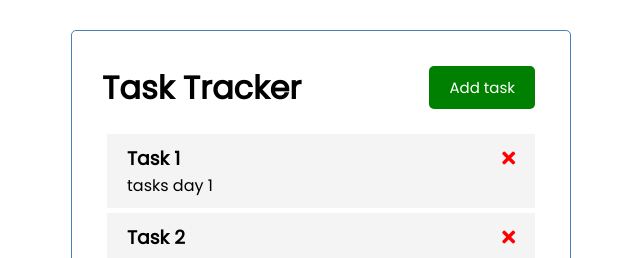
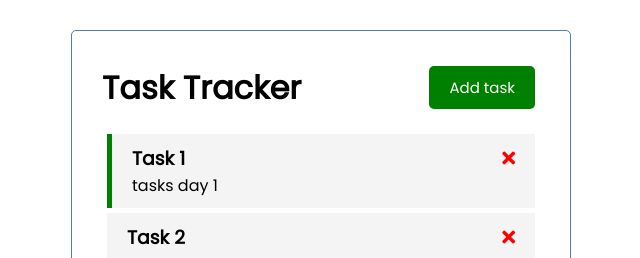
Before and after one commit to user4302/vue-random-user-generator, a Vue app: page / in a window 1280 px wide. Shown: the top 258 px of the page, without its empty margins (319-959 px from the left). Built offline with nearby package versions, Linux system fonts and the light colour scheme.

Commit message:
add reminder indicator

```diff
--- a/src/components/Task.vue
+++ b/src/components/Task.vue
@@ -1,7 +1,7 @@
 <template>
-    <div class='task'>
+    <div :class="[task.reminder ? 'reminder' : '', 'task']">
         <h3>
-            {{task.text}} <i class='fas fa-times'></i>
+            {{task.text}} <i class="fas fa-times"></i>
         </h3>
         <p>{{task.day}}</p>
     </div>
```
